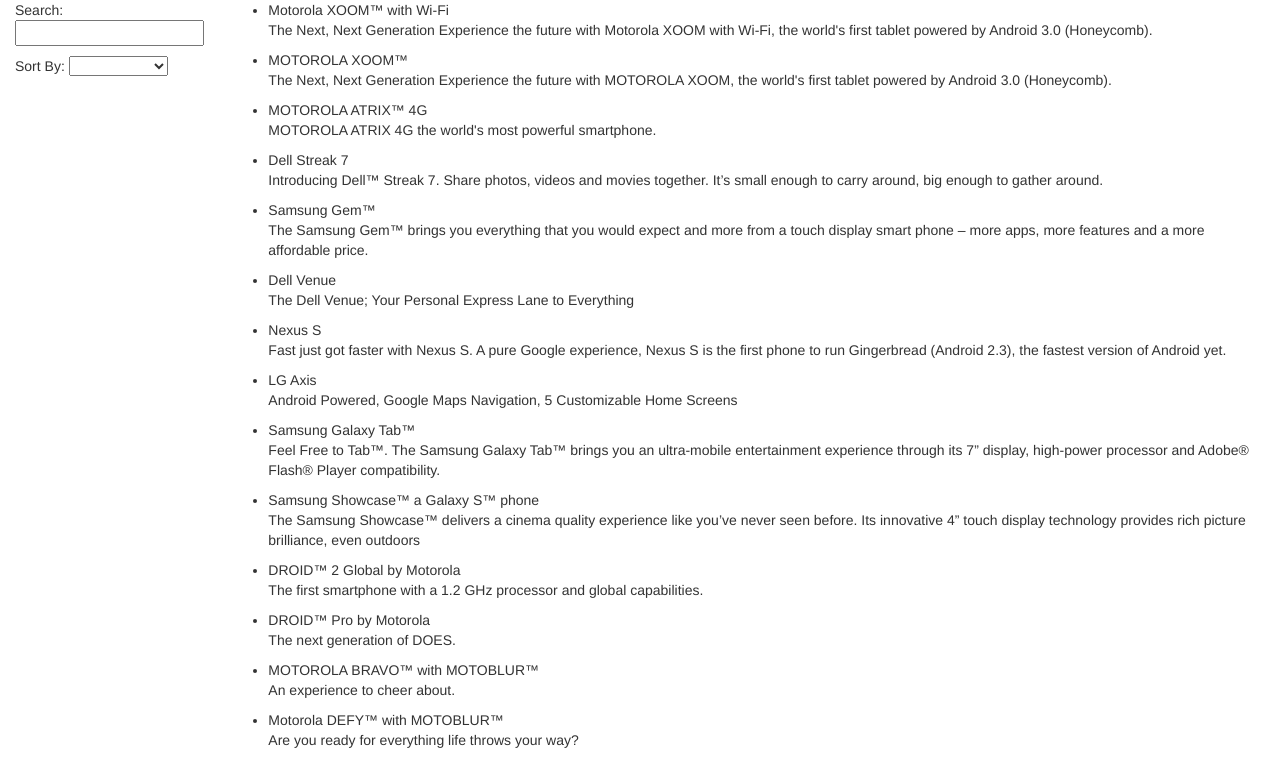
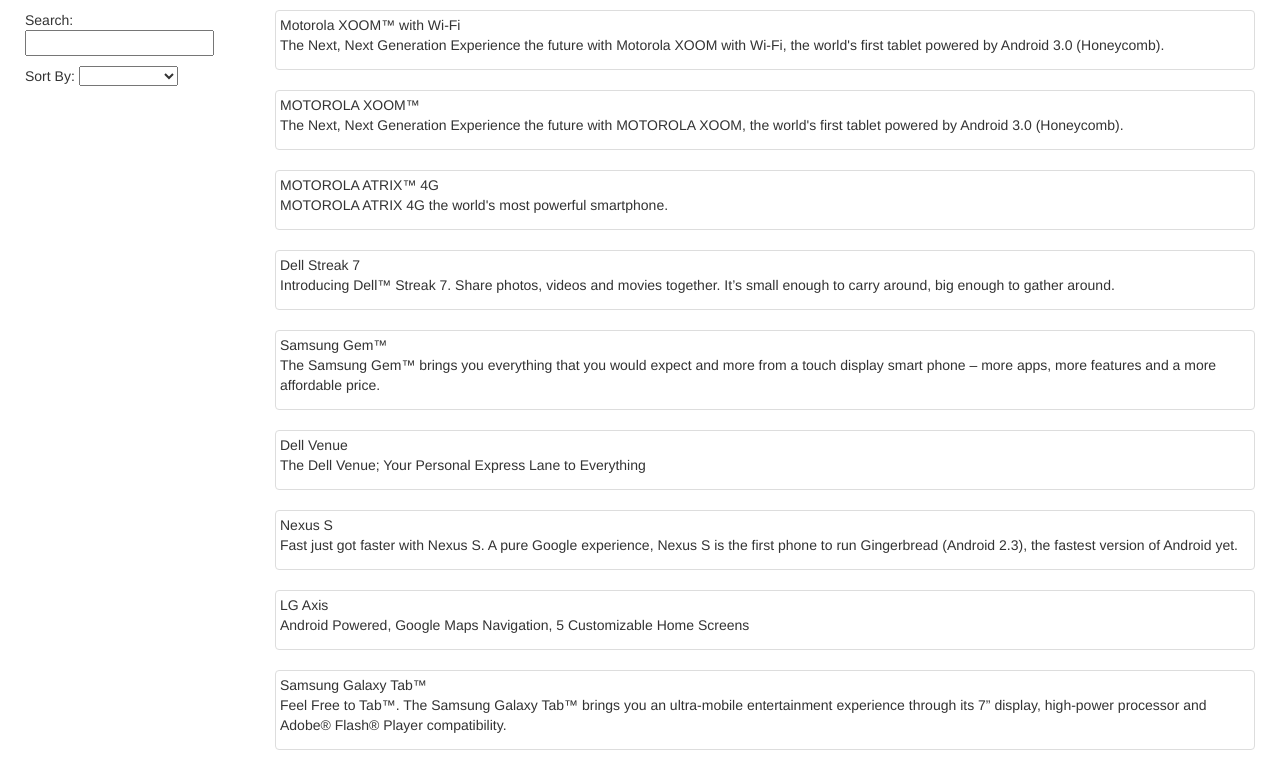
Before and after one commit to Aravamudhan/angular, a website: page app/index.html in a window 1280 px wide. Shown: the top 757 px of the page. Drawn offline with nearby package versions, Linux system fonts and the light colour scheme.

Commit message:
adding thumbnail, initial

```diff
--- a/app/index.html
+++ b/app/index.html
@@ -11,6 +11,11 @@
     <script src="app.module.js"></script>
     <script src="phone-list/phone-list.module.js"></script>
     <script src="phone-list/phone-list.component.js"></script>
+    <style>
+    body{
+      padding : 10px;
+    }
+    </style>
   </head>
   <body>
     <phone-list>
--- a/app/phone-list/phone-list.template.html
+++ b/app/phone-list/phone-list.template.html
@@ -18,7 +18,8 @@
         in the input box, the filter input is also updated. Filter creates
         an array that matches only $ctrl.query value. -->
         <!-- orderBy filter takes an input array copies it and reorders it. -->
-        <li ng-repeat="phone in $ctrl.phones | filter:$ctrl.query | orderBy:$ctrl.orderProp">
+        <li ng-repeat="phone in $ctrl.phones | filter:$ctrl.query | orderBy:$ctrl.orderProp" class="thumbnail">
+          <a href="#/phones/{{phone.id}}"></a>
           <span>{{phone.name}}</span>
           <p>{{phone.snippet}}</p>
         </li>
```
